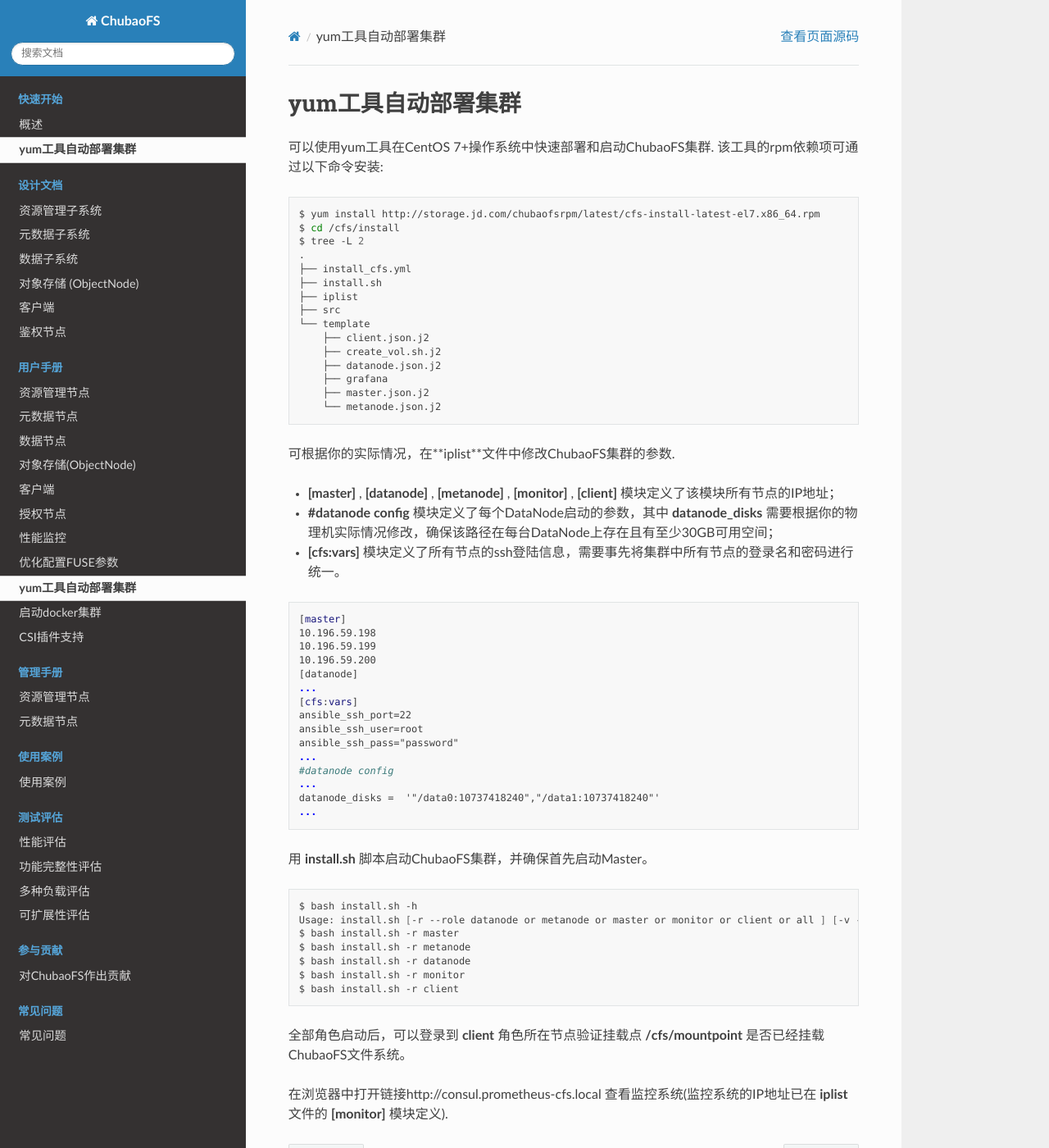
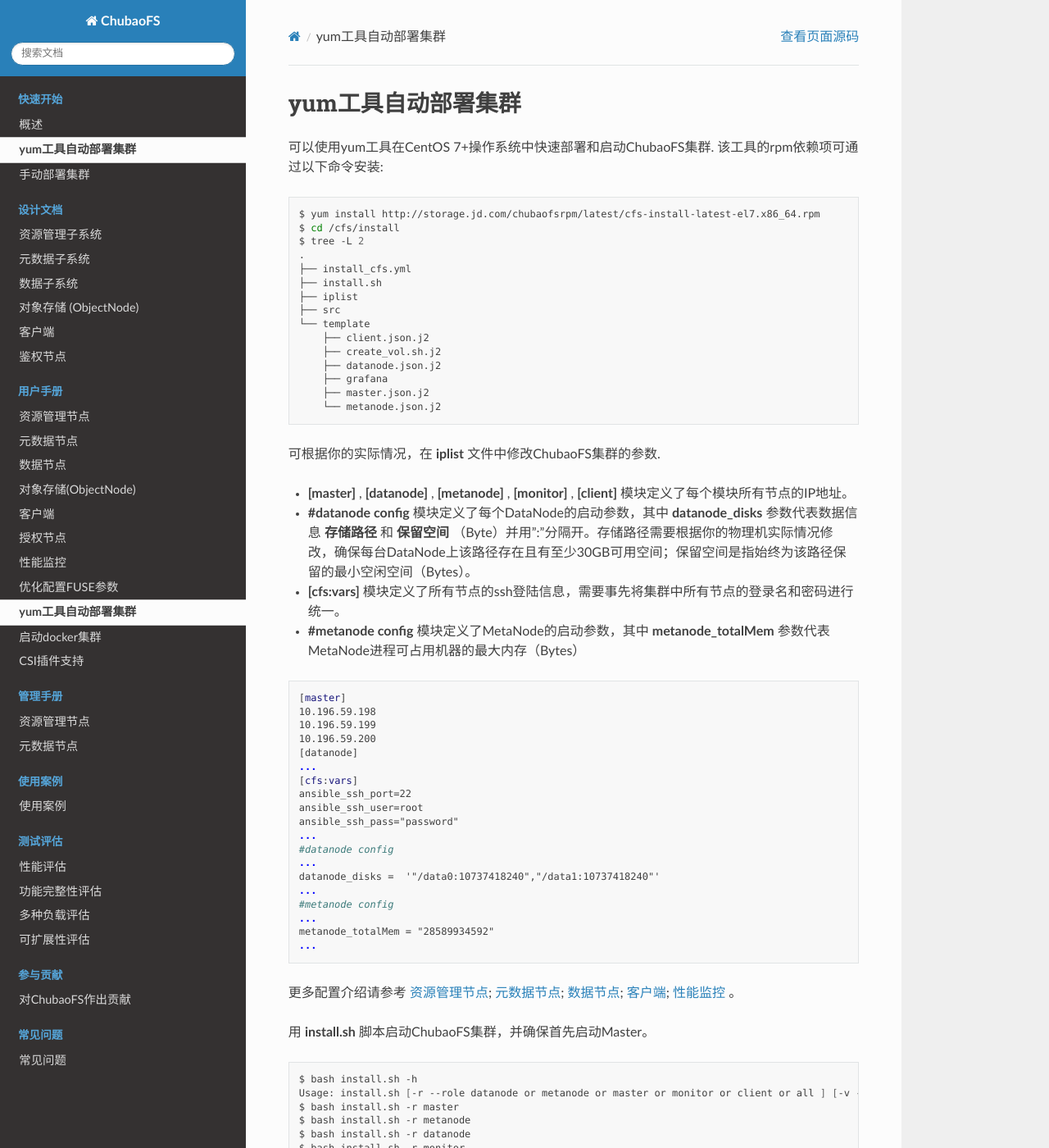
Before and after one commit to cubefs/docs-zh, a Sphinx documentation site: the page built from docs/source/user-guide/yum.rst, in a window 1280 px wide and 1400 px high. Shown: the whole window at 82% size. Built offline with Sphinx 7.4.7 and the Read the Docs theme 2.0.0, drawn with Linux system fonts in a browser that asks for light colours; pages that are not in the unit, such as notebooks, are missing from menus.

Commit message:
add introduce of MetaNode-configuration in yum-install
Signed-off-by: xuxihao <xuxihao3@jd.com>

```diff
--- a/docs/source/user-guide/yum.rst
+++ b/docs/source/user-guide/yum.rst
@@ -1,5 +1,5 @@
 yum工具自动部署集群
-=========
+==================
 
 可以使用yum工具在CentOS 7+操作系统中快速部署和启动ChubaoFS集群. 该工具的rpm依赖项可通过以下命令安装:
 
@@ -21,13 +21,15 @@
         ├── master.json.j2
         └── metanode.json.j2
 
-可根据你的实际情况，在**iplist**文件中修改ChubaoFS集群的参数.
+可根据你的实际情况，在 **iplist** 文件中修改ChubaoFS集群的参数.
 
-- **[master]** , **[datanode]** , **[metanode]** , **[monitor]** , **[client]** 模块定义了该模块所有节点的IP地址；
+- **[master]** , **[datanode]** , **[metanode]** , **[monitor]** , **[client]** 模块定义了每个模块所有节点的IP地址。
 
-- **#datanode config** 模块定义了每个DataNode启动的参数，其中 **datanode_disks** 需要根据你的物理机实际情况修改，确保该路径在每台DataNode上存在且有至少30GB可用空间；
+- **#datanode config** 模块定义了每个DataNode的启动参数，其中 **datanode_disks** 参数代表数据信息 **存储路径** 和 **保留空间** （Byte）并用":"分隔开。存储路径需要根据你的物理机实际情况修改，确保每台DataNode上该路径存在且有至少30GB可用空间；保留空间是指始终为该路径保留的最小空闲空间（Bytes）。
 
 - **[cfs:vars]** 模块定义了所有节点的ssh登陆信息，需要事先将集群中所有节点的登录名和密码进行统一。
+
+- **#metanode config** 模块定义了MetaNode的启动参数，其中 **metanode_totalMem** 参数代表MetaNode进程可占用机器的最大内存（Bytes）
 
 .. code-block:: yaml
 
@@ -46,6 +48,12 @@
     ...
     datanode_disks =  '"/data0:10737418240","/data1:10737418240"'
     ...
+    #metanode config
+    ...
+    metanode_totalMem = "28589934592"
+    ...
+
+更多配置介绍请参考 :doc:`master`; :doc:`metanode`; :doc:`datanode`; :doc:`client`; :doc:`monitor` 。
 
 用 **install.sh** 脚本启动ChubaoFS集群，并确保首先启动Master。
 
```
Also changed, not shown: docs/source/manual-deploy.rst (renamed from docs/source/manual_deploy.rst).
